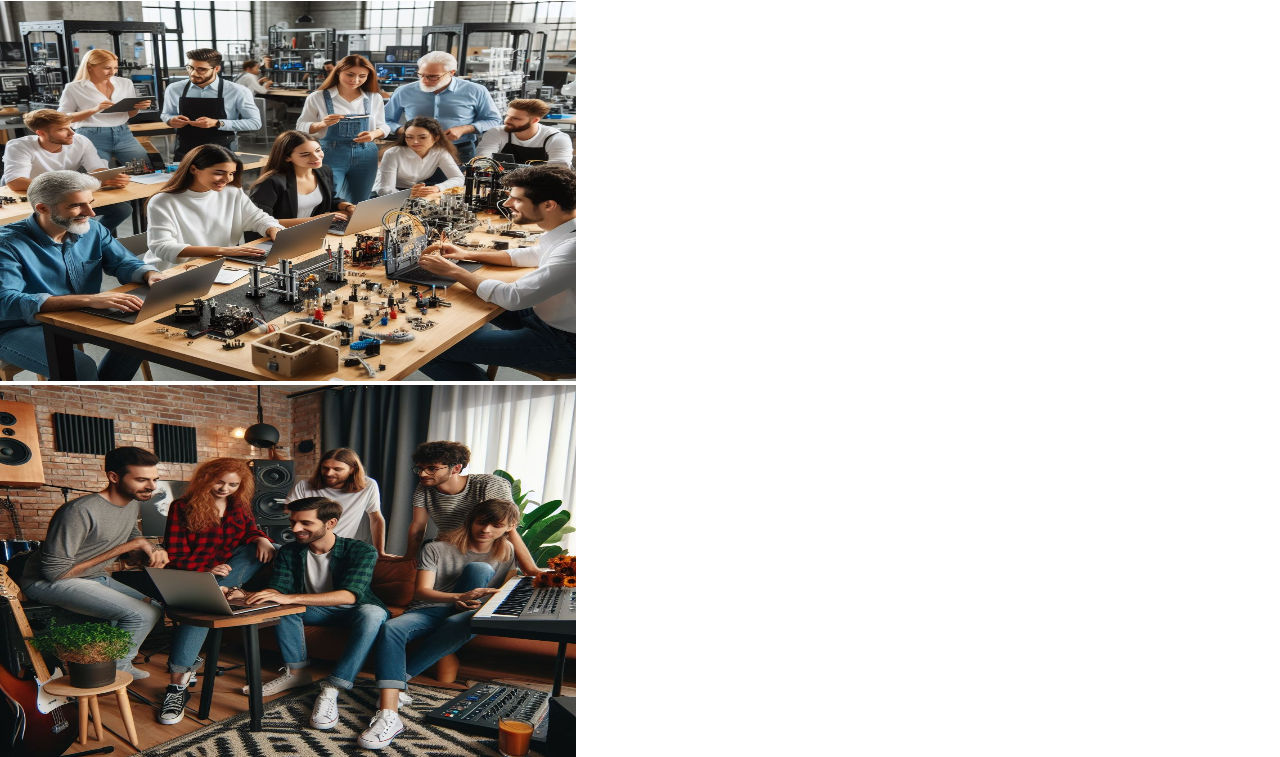
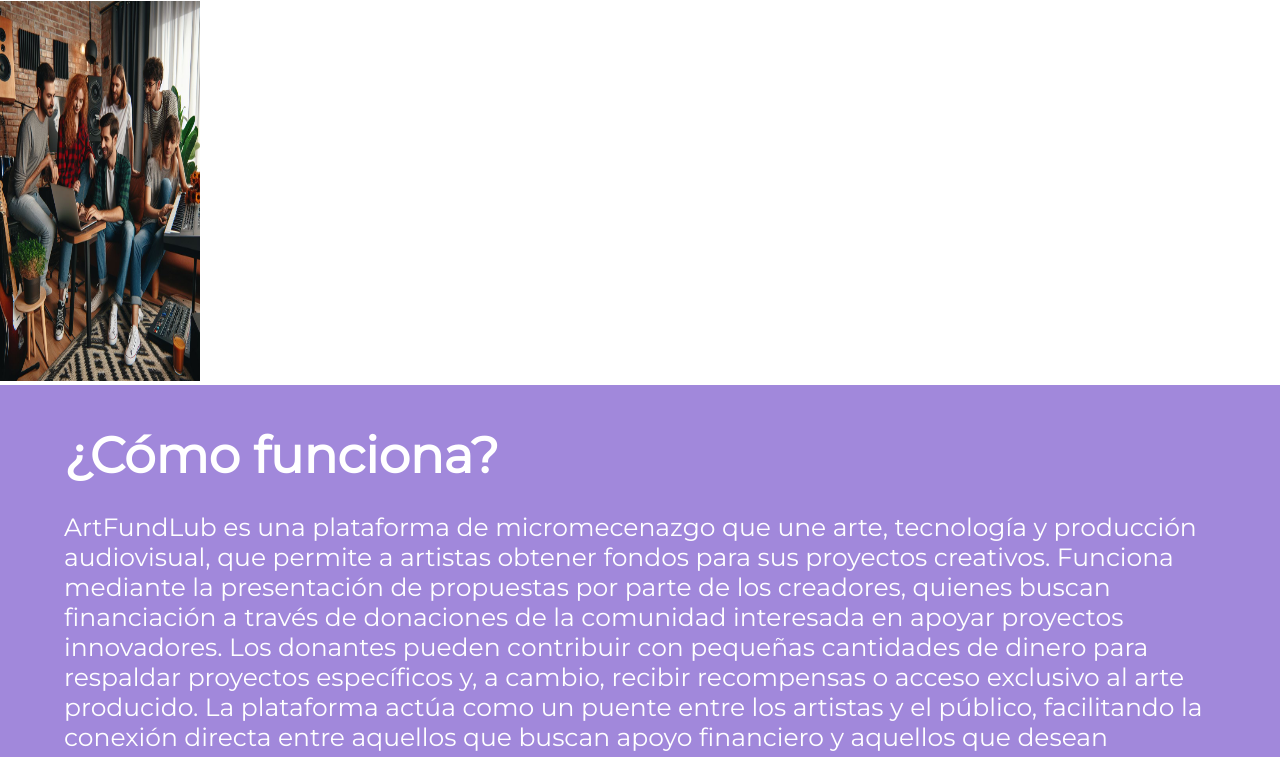
Before and after one commit to Alvaroescumed/ArtFundLlub, a plain HTML site: page index.html in a window 1280 px wide. Shown: the part 463-1220 px from the top of the page. Drawn offline with Linux system fonts and the light colour scheme.

Commit message:
cambios stylesheet

```diff
--- a/stylesheet.css
+++ b/stylesheet.css
@@ -53,9 +53,15 @@ nav div{
     justify-content: center;
 
 }
+
+.imagenes_destacadas{
+    display: flex;
+    justify-content: center;
+}
 .imagenes_destacadas picture img{
-    width: 576px;
+    width: 200px;
     height: 380px;
+    flex-basis: 50%;
 }
 
 .eslogan{
@@ -204,12 +210,13 @@ footer{
     fill:#FFF;
     width: 60px;
     margin: 15px;
+    margin-left:0;
 
 }
 
 .cookies{
     color: #FFF;
-    margin-right: 10px;
+    margin-right: 20px;
     position: relative;
 }
 
```
